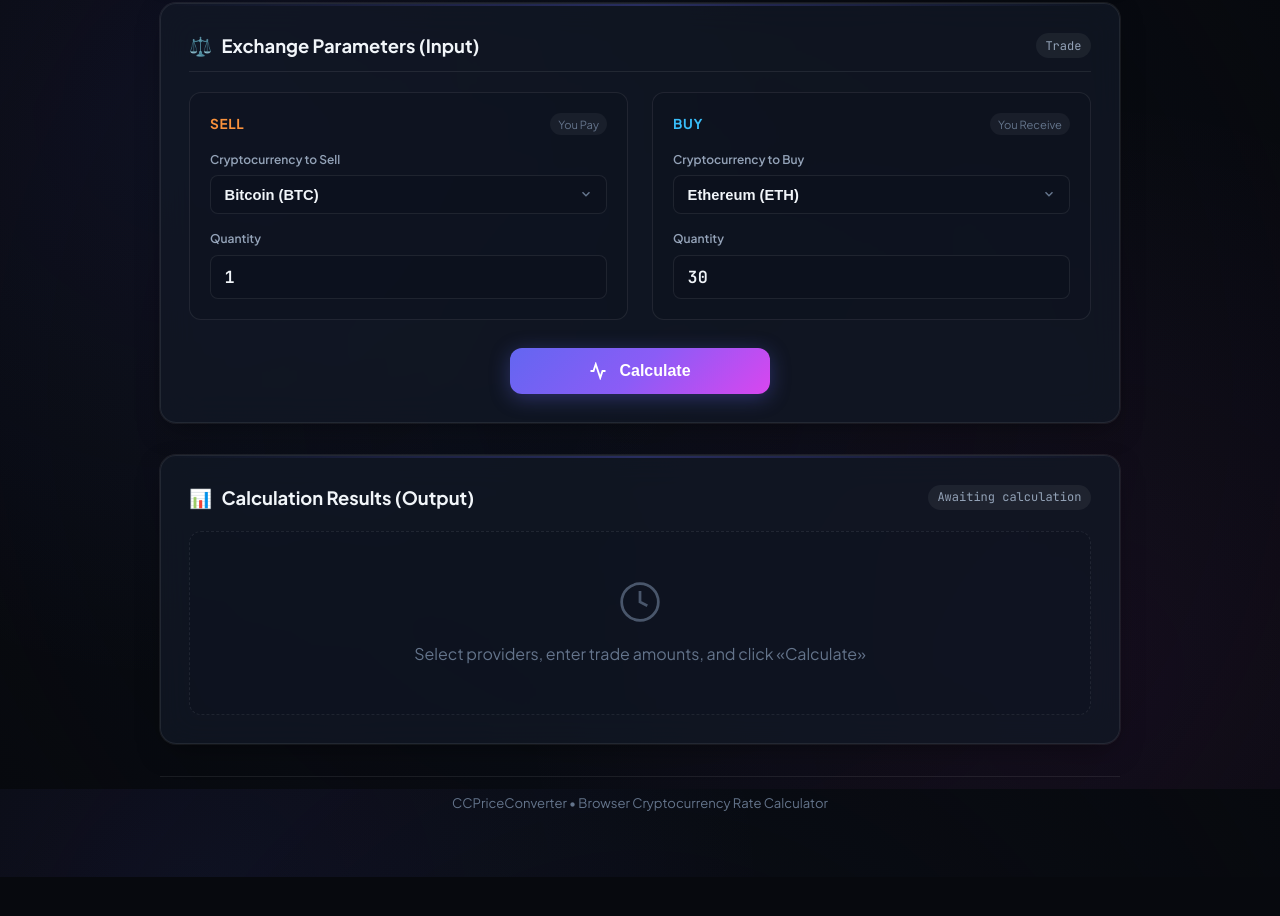
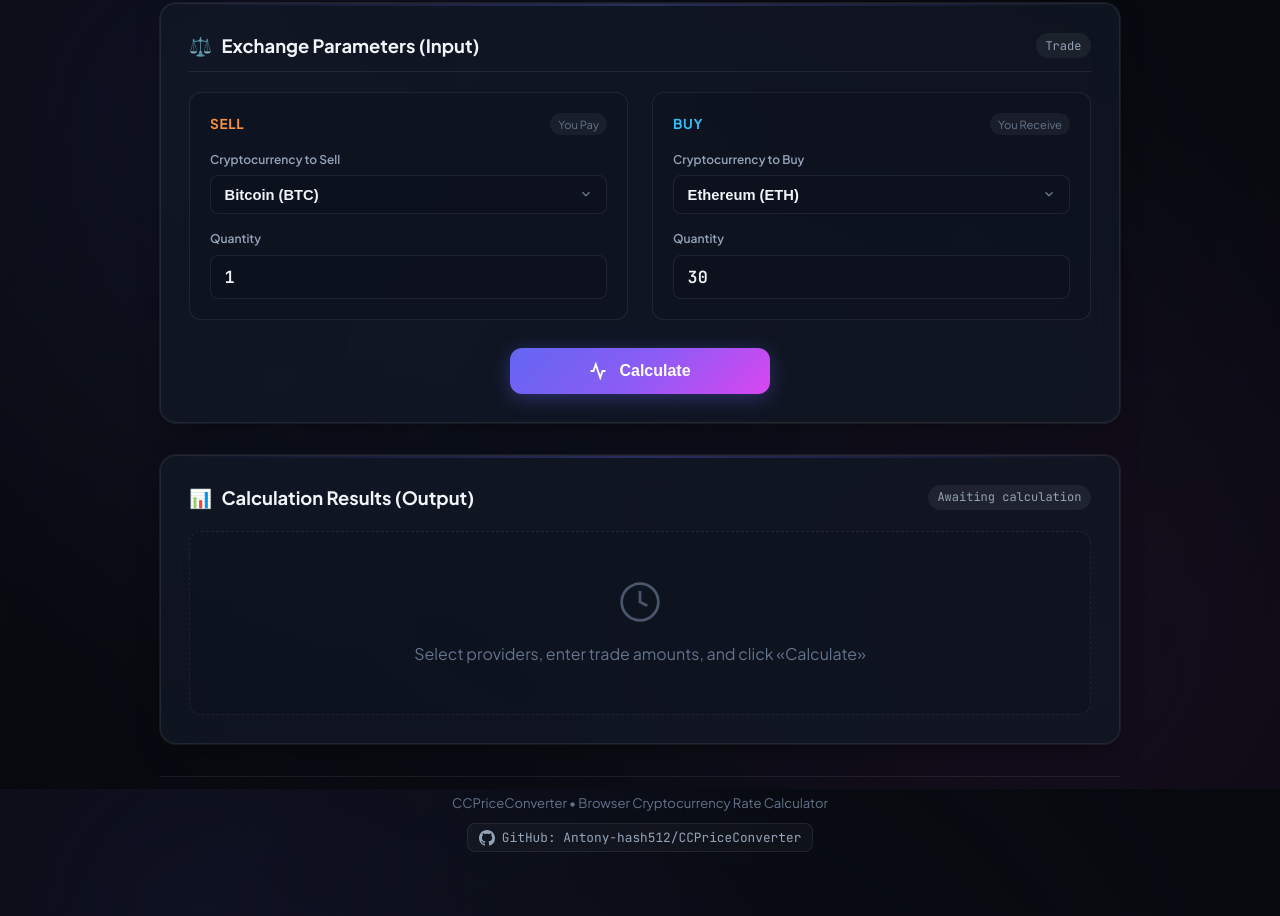
Before and after one commit to Antony-hash512/CCPriceConverter, a website with bundled scripts: page index.html in a window 1280 px wide. Shown: the part 811-1727 px from the top of the page. Before the commit the page ends 1688 px from the top, so only its background shows below. Built offline with nearby package versions, Linux system fonts and the light colour scheme.

Commit message:
feat: add GitHub repository link to footer

```diff
--- a/css/style.css
+++ b/css/style.css
@@ -1261,6 +1261,55 @@
 .footer-link:hover {
   text-decoration: underline;
   color: #ffffff;
+}
+
+.footer-links {
+  display: flex;
+  align-items: center;
+  justify-content: center;
+  gap: 0.75rem;
+  margin-top: 0.25rem;
+}
+
+.footer-github-link {
+  display: inline-flex;
+  align-items: center;
+  gap: 0.45rem;
+  color: var(--text-muted);
+  text-decoration: none;
+  font-family: var(--font-mono);
+  font-size: 0.8rem;
+  padding: 0.25rem 0.65rem;
+  border-radius: var(--radius-sm);
+  border: 1px solid var(--border-subtle);
+  background: rgba(255, 255, 255, 0.03);
+  transition: var(--transition-smooth);
+}
+
+.footer-github-link:hover {
+  color: var(--text-main);
+  border-color: rgba(99, 102, 241, 0.4);
+  background: rgba(99, 102, 241, 0.1);
+  transform: translateY(-1px);
+}
+
+.footer-github-icon {
+  flex-shrink: 0;
+  transition: var(--transition-smooth);
+}
+
+.footer-github-link:hover .footer-github-icon {
+  color: #818cf8;
+}
+
+[data-theme="light"] .footer-github-link {
+  background: rgba(15, 23, 42, 0.03);
+}
+
+[data-theme="light"] .footer-github-link:hover {
+  color: #1e1b4b;
+  border-color: rgba(99, 102, 241, 0.5);
+  background: rgba(99, 102, 241, 0.08);
 }
 
 /* Additional Light Mode Overrides */
--- a/index.html
+++ b/index.html
@@ -415,6 +415,14 @@
     <!-- Footer -->
     <footer class="app-footer">
       <div data-i18n="footerTitle">CCPriceConverter • Browser Cryptocurrency Rate Calculator</div>
+      <div class="footer-links">
+        <a href="https://github.com/Antony-hash512/CCPriceConverter" target="_blank" rel="noopener noreferrer" class="footer-github-link" title="GitHub Repository">
+          <svg class="footer-github-icon" viewBox="0 0 24 24" width="16" height="16" fill="currentColor">
+            <path d="M12 0C5.37 0 0 5.37 0 12c0 5.31 3.435 9.795 8.205 11.385.6.105.825-.255.825-.57 0-.285-.015-1.23-.015-2.235-3.015.555-3.795-.735-4.035-1.41-.135-.345-.72-1.41-1.23-1.695-.42-.225-1.02-.78-.015-.795.945-.015 1.62.87 1.845 1.23 1.08 1.815 2.805 1.305 3.495.99.105-.78.42-1.305.765-1.605-2.67-.3-5.46-1.335-5.46-5.925 0-1.305.465-2.385 1.23-3.225-.12-.3-.54-1.53.12-3.18 0 0 1.005-.315 3.3 1.23.96-.27 1.98-.405 3-.405s2.04.135 3 .405c2.295-1.56 3.3-1.23 3.3-1.23.66 1.65.24 2.88.12 3.18.765.84 1.23 1.905 1.23 3.225 0 4.605-2.805 5.625-5.475 5.925.435.375.81 1.095.81 2.22 0 1.605-.015 2.895-.015 3.3 0 .315.225.69.825.57A12.02 12.02 0 0024 12c0-6.63-5.37-12-12-12z"/>
+          </svg>
+          <span>GitHub: Antony-hash512/CCPriceConverter</span>
+        </a>
+      </div>
     </footer>
 
   <!-- Modal: Confirm Keep or Clear Saved Keys -->
```
Also changed, not shown: instructions.html (+8 -0 lines).
